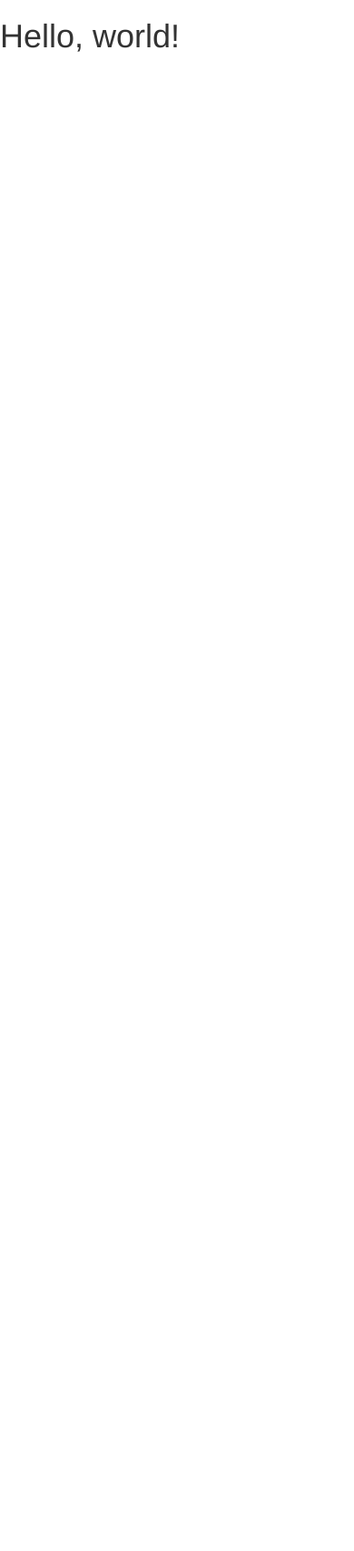
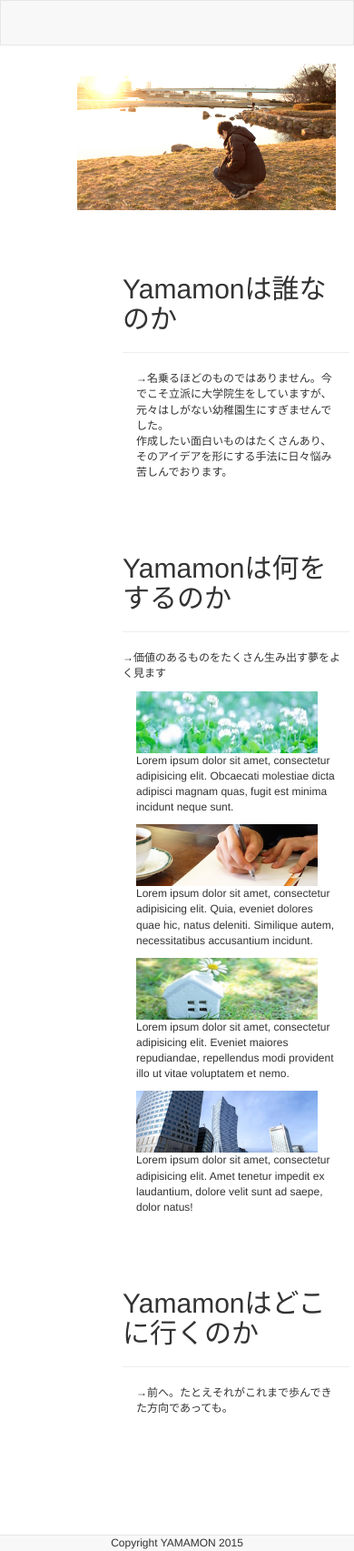
Before and after one commit to yamamonsatoshi/yamamonsatoshi.github.io, a plain HTML site: page index.html in a window 390 px wide. Shown: the whole page at 91% size. Before the commit the page ends 844 px from the top, so only its background shows below. Drawn offline with nearby package versions, Linux system fonts and the light colour scheme.

Commit message:
added somes

```diff
--- a/index.html
+++ b/index.html
@@ -4,15 +4,180 @@
     <meta charset="utf-8">
     <meta http-equiv="X-UA-Compatible" content="IE=edge">
     <meta name="viewport" content="width=device-width, initial-scale=1">
-    <title>Bootstrap Sample</title>
+    <meta name="keywords" content="Yamamon,遊び場,猫">
+    <meta name="description" content="Yamamonの遊び場です">
+    <title>Yamamonの遊び場</title>
     <!-- BootstrapのCSS読み込み -->
     <link rel="stylesheet" href="//maxcdn.bootstrapcdn.com/bootstrap/3.3.5/css/bootstrap.min.css">
+    <!-- 独自CSSの読み込み -->
+    <link rel="stylesheet" href="original.css">
     <!-- jQuery読み込み -->
     <script src="//ajax.googleapis.com/ajax/libs/jquery/1.11.3/jquery.min.js"></script>
     <!-- BootstrapのJS読み込み -->
     <script src="//maxcdn.bootstrapcdn.com/bootstrap/3.3.5/js/bootstrap.min.js"></script>
+    <style>
+      *{
+        margin: 0;
+        padding: 0;
+      }
+
+      body {
+        font-size: 16px;
+        background: #FFF;
+      }
+
+      .row.main-img{
+        text-align: center;
+      }
+
+      img.top{
+        width: 100%;
+      }
+
+      ul li{
+        display: inline;
+        margin: 30px 20px 10px 0px;
+      }
+
+      .container{
+        margin: 20px;
+      }
+
+      .navbar {
+        border-radius: 0;
+      }
+
+      .row {
+        margin-left: 50px;
+        margin-bottom: 50px;
+      }
+
+      .icon {
+        text-align: center;
+      }
+
+      .icon .glyphicon {
+        margin-bottom: 10px;
+        font-size: 40px;
+        color: #777;
+      }
+
+      .content h2 {
+        margin-top: 0;
+        padding-bottom: 15px;
+      }
+      .content p {
+        margin-bottom: 30px;
+      }
+
+      footer {
+        border-top: 1px solid#e7e7e7;
+        background-color: #f8f8f8;
+        text-align: center;
+      }
+
+      .copyright {
+        padding: 20px 0;
+        font-size: 12px;
+        color: #666;
+      }
+
+      @media (max-width: 768px) {
+        body {
+          font-size: 12px;
+        }
+        h1 {
+          font-size: 30px;
+        }
+        h2 {
+          font-size: 24px;
+        }
+        .panel-title {
+          font-size: 14px;
+        }
+      }
+    </style>
   </head>
   <body>
-    <h1>Hello, world!</h1>
+    <!-- Headerなど -->
+    <header>
+      <nav class="navbar navbar-default">
+        <div class="container">
+          <div class="collapse navbar-collapse" id="site-menu">
+            <ul class="nav navbar-nav nav-bar-center">
+              <a href="#dare"><li>Yamamonとは誰なのか</li></a>
+              <a href="#nani"><li>Yamamonは何をするのか</li></a>
+              <a href="#doko"><li>Yamamonはどこに行くのか</li></a>
+              <a href="https://github.com/yamamonsatoshi/yamamonsatoshi.github.io"><li>Github pageへ</li></a>
+            </ul>
+          </div>
+        </div>
+      </nav>
+    </header>
+    <div class="container">
+      <!-- main-img -->
+      <div class="row main-img">
+        <img class="top" src="cover.jpg">
+      </div>
+      <!-- end main-img-->
+
+      <!-- main-contents -->
+      <div class="row main-contents">
+        <div class="row dare">
+          <!-- dare -->
+          <h1 id="dare">Yamamonは誰なのか</h1>
+          <hr>
+          <div class="col-sm-12">
+            <p>→名乗るほどのものではありません。今でこそ立派に大学院生をしていますが、元々はしがない幼稚園生にすぎませんでした。<br />
+            作成したい面白いものはたくさんあり、そのアイデアを形にする手法に日々悩み苦しんでおります。</p>
+          </div>
+          <!-- end dare -->
+        </div>
+
+        <!-- naniwo -->
+        <div class="row naniwo">
+          <h1 id="nani">Yamamonは何をするのか</h1>
+          <hr>
+          <p>→価値のあるものをたくさん生み出す夢をよく見ます</p>
+          <div class="col-sm-3">
+            <img src="top_menu13.jpg" alt="" width="200px">
+            <div img-exp>
+              <p>Lorem ipsum dolor sit amet, consectetur adipisicing elit. Obcaecati molestiae dicta adipisci magnam quas, fugit est minima incidunt neque sunt.</p>
+            </div>
+          </div>
+          <div class="col-sm-3">
+            <img src="top_menu17.jpg" alt="" width="200px">
+            <div img-exp>
+              <p>Lorem ipsum dolor sit amet, consectetur adipisicing elit. Quia, eveniet dolores quae hic, natus deleniti. Similique autem, necessitatibus accusantium incidunt.</p>
+            </div>
+          </div>
+          <div class="col-sm-3">
+            <img src="top_menu18.jpg" alt="" width="200px">
+            <div img-exp>
+              <p>Lorem ipsum dolor sit amet, consectetur adipisicing elit. Eveniet maiores repudiandae, repellendus modi provident illo ut vitae voluptatem et nemo.</p>
+            </div>
+          </div>
+          <div class="col-sm-3">
+            <img src="top_menu20.jpg" alt="" width="200px">
+            <div img-exp>
+              <p>Lorem ipsum dolor sit amet, consectetur adipisicing elit. Amet tenetur impedit ex laudantium, dolore velit sunt ad saepe, dolor natus!</p>
+            </div>
+          </div>
+          <!-- end naniwo -->
+        </div>
+
+        <!-- dokoni -->
+        <div class="row doko">
+          <h1 id="doko">Yamamonはどこに行くのか</h1>
+          <hr>
+          <div class="col-sm-12">
+            <p>→前へ。たとえそれがこれまで歩んできた方向であっても。</p>
+          </div>
+        </div>
+        <!-- end dokoni -->
+      </div>
+      <!-- end main-contents -->
+    </div>
+    <footer>Copyright YAMAMON 2015</footer>
   </body>
 </html>
```
Also changed, not shown: cover.jpg (added), top_menu13.jpg (added), top_menu17.jpg (added), top_menu18.jpg (added), top_menu20.jpg (added).
